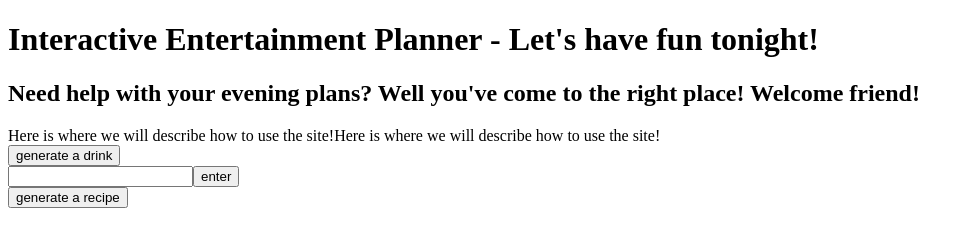
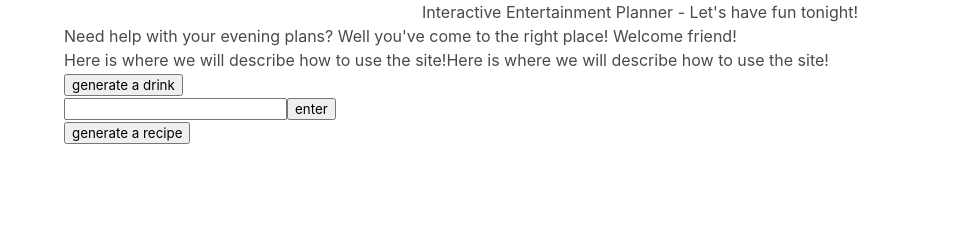
Before and after one commit to samrogers15/Interactive_Entertainment_Planner, a plain HTML site: page index.html in a window 1280 px wide. Shown: the whole page, without its empty margins (0-973 px from the left). Drawn offline with nearby package versions, Linux system fonts and the light colour scheme.

Commit message:
css branch save

```diff
--- a/index.html
+++ b/index.html
@@ -4,6 +4,7 @@
     <meta charset="UTF-8">
     <meta name="viewport" content="width=device-width, initial-scale=1.0">
     <title>Document</title>
+    <link rel="stylesheet" href="https://cdn.jsdelivr.net/npm/bulma@0.9.1/css/bulma.min.css">
 </head>
 <body>
 
--- a/script.js
+++ b/script.js
@@ -3,7 +3,7 @@ var generalContainer = $('<div class = "container">');
 $('body').append(generalContainer);
 
 //headers
-var headerDiv = $('<h1 class = "appH1" id = "appH1">').text('Interactive Entertainment Planner - Let\'s have fun tonight!');
+var headerDiv = $('<h1 class = "has-text-centered class = "appH1" id = "appH1">').text('Interactive Entertainment Planner - Let\'s have fun tonight!');
 $('.container').append(headerDiv);
 
 var headerSubDiv = $('<h2 class= "appH2" id = "appH2">').text('Need help with your evening plans? Well you\'ve come to the right place! Welcome friend!');
```
